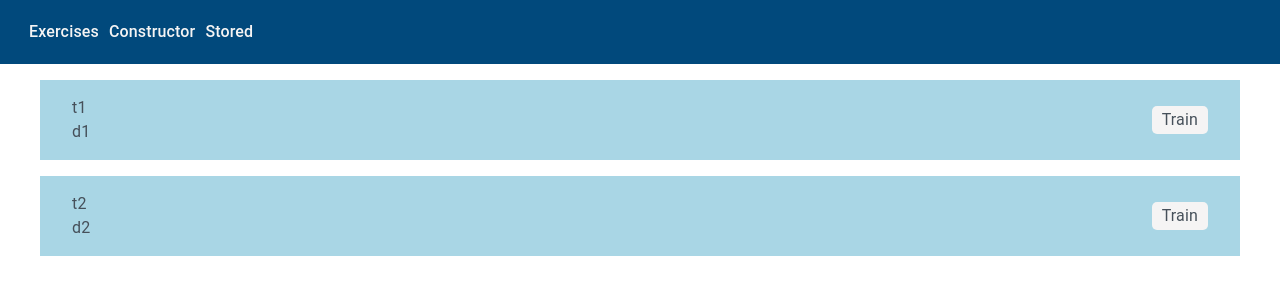
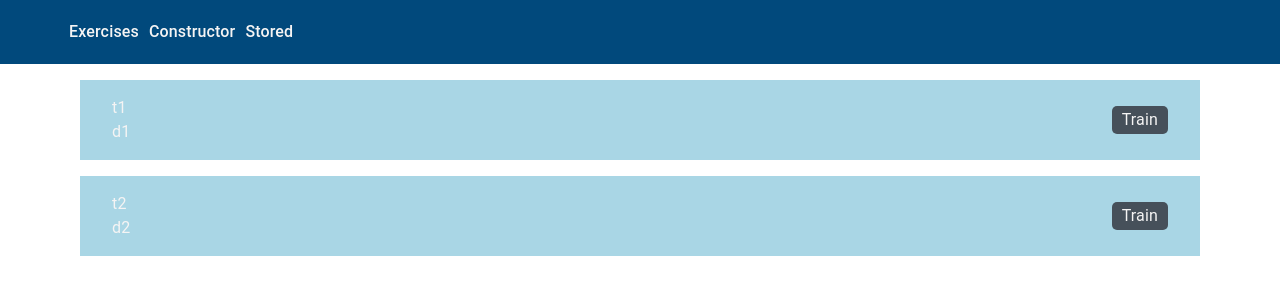
Before and after one commit to AndriyCh1/translate-me, a React (Create React App) app in the folder client/: page / in a window 1280 px wide. Shown: the top 300 px of the page. Built offline with nearby package versions, Linux system fonts and the light colour scheme.

Commit message:
refactor: change container max width and text colors in palette

```diff
--- a/client/src/components/common/navbar/navbar.tsx
+++ b/client/src/components/common/navbar/navbar.tsx
@@ -21,7 +21,7 @@ const pages = [
 ];
 
 const StyledLink = styled(Link)(({ theme }) => ({
-  color: theme.palette.text.primary,
+  color: theme.palette.text.secondary,
   textDecoration: "none",
   margin: "5px",
   fontWeight: 500,
@@ -41,9 +41,12 @@ const Navbar = () => {
   return (
     <AppBar
       position="static"
-      sx={{ backgroundColor: "background.paper", boxShadow: "none" }}
+      sx={{
+        backgroundColor: "background.paper",
+        boxShadow: "none",
+      }}
     >
-      <Container maxWidth="xl">
+      <Container maxWidth="lg">
         <CssBaseline />
         <Toolbar disableGutters sx={{ padding: 0, margin: 0 }}>
           <Box sx={{ flexGrow: 1, display: { xs: "flex", md: "none" } }}>
@@ -78,7 +81,10 @@ const Navbar = () => {
               {pages.map((page, index) => (
                 <MenuItem key={index} onClick={handleCloseNavMenu}>
                   <Typography textAlign="center">
-                    <StyledLink to={page.route} sx={{ color: "text.primary" }}>
+                    <StyledLink
+                      to={page.route}
+                      sx={{ color: "text.secondary" }}
+                    >
                       {page.display}
                     </StyledLink>
                   </Typography>
--- a/client/src/components/exercise-list/exercise-list.tsx
+++ b/client/src/components/exercise-list/exercise-list.tsx
@@ -8,7 +8,7 @@ const mockExercisesData = [
 
 const ExerciseList = () => {
   return (
-    <Container maxWidth="xl">
+    <Container maxWidth="lg">
       <List>
         {mockExercisesData.map((exercise) => (
           <ExerciseCard key={exercise.id} {...exercise} />
--- a/client/src/components/exercise/exercise.tsx
+++ b/client/src/components/exercise/exercise.tsx
@@ -6,8 +6,8 @@ const Exercise: React.FC = ({}) => {
   const { id } = useParams();
 
   return (
-    <Container maxWidth="xl">
-      <Box sx={{ color: "text.secondary", padding: 1 }}>{id}</Box>
+    <Container maxWidth="lg">
+      <Box sx={{ padding: 1 }}>{id}</Box>
     </Container>
   );
 };
--- a/client/src/styles/theme.ts
+++ b/client/src/styles/theme.ts
@@ -6,8 +6,8 @@ export const theme = createTheme({
       paper: "#01497c",
     },
     text: {
-      primary: "#f5f4f4",
-      secondary: "#46505A",
+      primary: "#46505A",
+      secondary: "#f5f4f4",
     },
     info: {
       main: "#a9d6e5",
```
